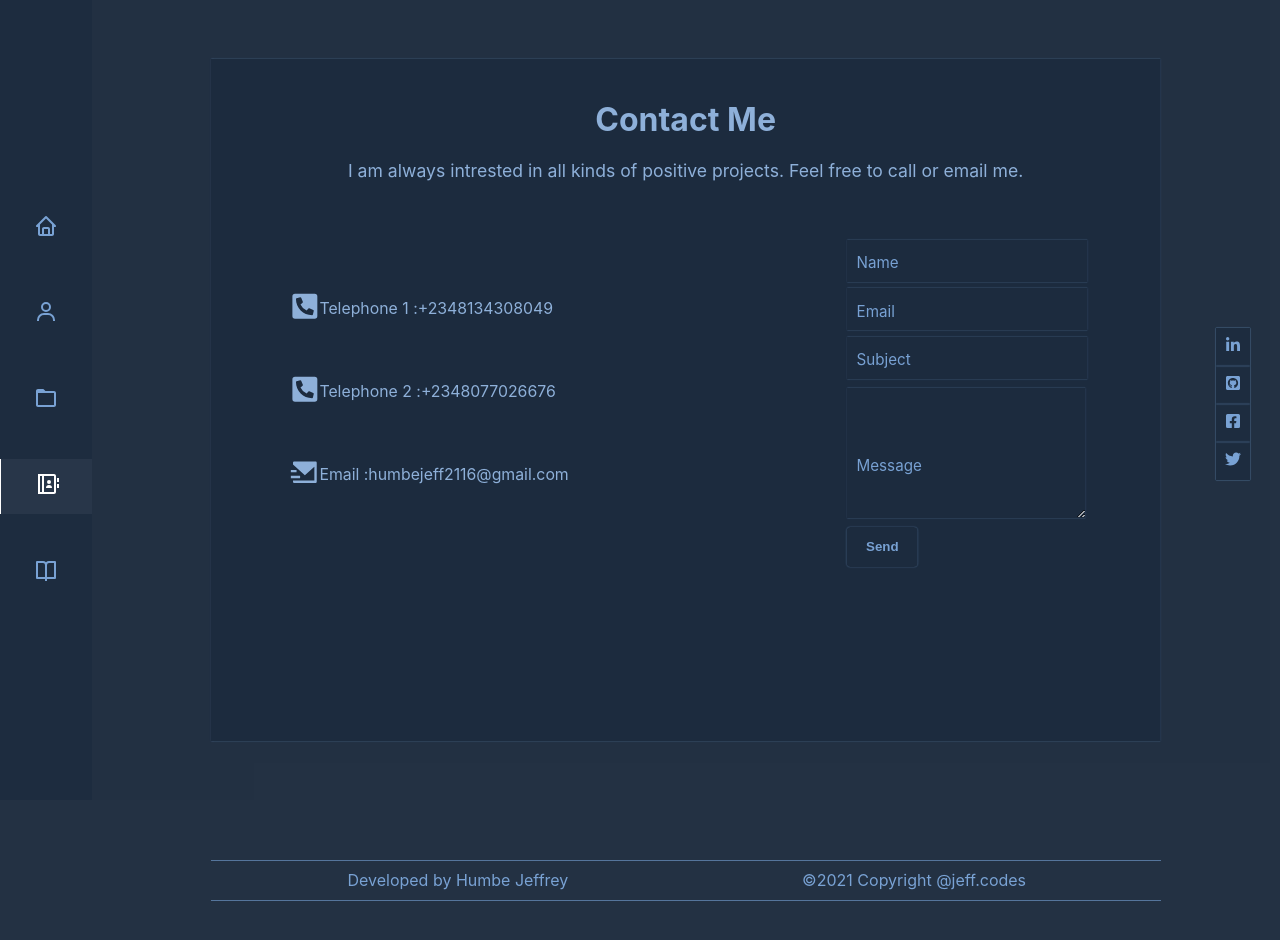
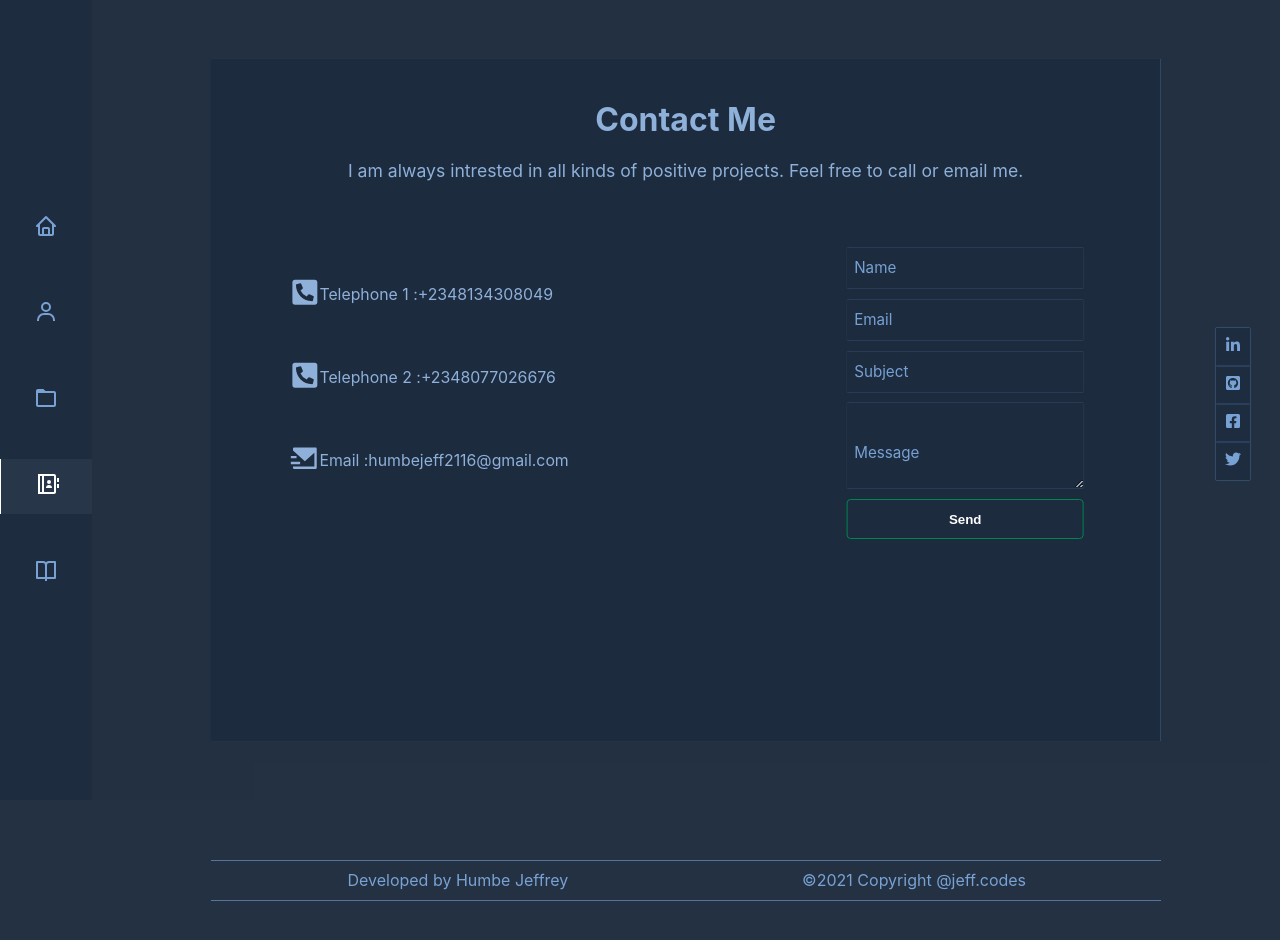
Before and after one commit to humbejeff2116/portfolio-app, a React (Create React App) app: page /contact in a window 1280 px wide. Shown: the top 940 px of the page. Built offline with nearby package versions, Linux system fonts and the light colour scheme.

Commit message:
modified contact component code

```diff
--- a/src/components/contact/Contact.js
+++ b/src/components/contact/Contact.js
@@ -59,7 +59,7 @@ function ContactCard(props) {
         <div className={`contact-bio `}>
             <p className="about-tg">
                 <i> {props.contactIcon} </i>
-                <span>{ props.contactType +" :"}  </span>
+                <span> { props.contactType +" :"} </span>
                 <span className="contact-item"> { props.contactItem } </span>
             </p>
         </div>
@@ -73,6 +73,7 @@ class ContactForm extends React.Component {
             email: '',
             subject: '',
             message: '',
+            errorMessage:'',
             sentMessage: false,
             sendingMessage: false,
             mssgErr: false,
@@ -86,6 +87,12 @@ class ContactForm extends React.Component {
         const  templateId = process.env.REACT_APP_TEMPLATE_ID;
         const serviceId = process.env.REACT_APP_SERVICE_ID;
         e.preventDefault();
+        if (!this.state.name || !this.state.email || !this.state.subject || !this.state.message) {
+            return  this.setState({
+                errorMessage:"Please fill out all form fields",
+                sendingMessage: false
+            });
+        }
         emailjs.sendForm(serviceId, templateId, e.target, userId)
         .then(result => {
             this.setState({
@@ -158,6 +165,9 @@ class ContactForm extends React.Component {
                     </Modal>
                 )
             }
+            <div className="contact-form-error">
+                <span>{this.state.errorMessage || ''}</span>
+            </div>
             <form onSubmit={this.sendEmail}  autoComplete="off" >
                 <div className="contact-form-group">
                     <label>
--- a/src/components/contact/contact.css
+++ b/src/components/contact/contact.css
@@ -1,67 +1,67 @@
 
 .contact-container{
-  display:flex;
+  display: flex;
   flex-direction: column;
-  width:80%;
+  width: 80%;
   margin-left: auto;
   margin-right: auto;
-  box-shadow: 0 0 1.5px #55759c;
-  min-height:70vh;
+  box-shadow: 0 0 0.5px #55759c;
+  min-height: 85vh;
   margin-top: 5%;
   margin-bottom: 5%;
   background-color: #1d2c3f;
 }
 .contact-heading{
   margin-top: 2%;
-  width:100%;
+  width: 100%;
   margin-left: auto;
   margin-right: auto;
-  text-align:center;
+  text-align: center;
 }
 
 .contact-heading h1{
-  text-align:center;
+  text-align: center;
 }
 
 .contact-heading p{
-  font-size:1.1em;
+  font-size: 1.1em;
 }
 
 .contact-panel{
-  width:90%;
+  width: 90%;
   margin-left: auto;
   margin-right: auto;
-  display:flex;
+  display: flex;
   flex-direction: row;
   justify-content: space-around;
 }
 
 .contact-intro{
-  display:flex;
+  display: flex;
   flex-direction: column;
   justify-content: center;
   text-align: center;
   flex-wrap: wrap;
-  width:40%;
+  width: 40%;
   margin-top: 2%;
   align-self: center;
 }
 
 .contact-bio{
-  min-height:7vh;
-  width:80%;
+  min-height: 7vh;
+  width: 80%;
   text-align: center;
   font-size: 0.99rem;
   margin-left: auto;
   margin-right: auto;
-  display:flex;
+  display: flex;
   flex-direction: row;
     border-radius: 4px;
 }
 
 .contact-bio p{
-  display:flex;
-  flex-direction:row;
+  display: flex;
+  flex-direction: row;
   flex-wrap: wrap;
   align-items: center;
 }
@@ -70,53 +70,59 @@
   display: flex;
   flex-direction: column;
   justify-content: space-around;
-  margin:1%;
+  margin: 1%;
 }
 
 .contact-social{
-  width:10%;
-  display:flex;
-  flex-direction:row;
+  width: 10%;
+  display: flex;
+  flex-direction: row;
   justify-content: flex-end;
 }
 
 .contact-form{
-  width:45%;
-  display:flex;
-  flex-direction:column;
+  width: 45%;
+  display: flex;
+  flex-direction: column;
   justify-content: center;
   align-items: center;
   margin-top: 4%;
 }
+.contact-form-error{
+  min-height: 3px;
+  width: 80%;
+  color: rgb(224, 44, 44);
+}
 
 .contact-form form{
-    width:80%;
+  width: 80%;
 }
 
 .contact-form-group{
   position: relative;
   font-size: 0.95em;
   padding-top: 2%;
-  --transition-duration:0.3s;
-  --draw-color:#222;
-  --draw-line-width:2px;
-  --draw-easing:linear;
+  --transition-duration: 0.3s;
+  --draw-color: #222;
+  --draw-line-width: 2px;
+  --draw-easing: linear;
 }
 
 .contact-form-group input{
   appearance: none;
-  -webkit-appearance:none;
+  -webkit-appearance: none;
   -moz-appearance: none;
-    outline:none;
-  width:100%;
-  height:40px;
+  outline: none;
+  width: 97%;
+  height: 40px;
+  padding: 0 0 0 3%;
   font-size: 0.95em;
   font-weight: bold;
-  margin-top:0.8%;
+  margin-top: 3%;
   background-color: #1d2c3f;
   box-shadow: 0 0 1.5px #55759c;
-  border:0;
-  transition:all 0.3s ease;
+  border: 0;
+  transition: all 0.3s ease;
   color: var(--prim-border-color);
   caret-color: aqua;
 }
@@ -127,21 +133,21 @@
 
 .contact-form-group textarea{
   color: var(--prim-border-color);
-  transition:all 0.3s ease;
+  transition: all 0.3s ease;
   appearance: none;
   background-color: #1d2c3f;
   box-shadow: 0 0 1.5px #55759c;
-  border:0;
-  -webkit-appearance:none;
+  border: 0;
+  -webkit-appearance: none;
   -moz-appearance: none;
-  outline:none;
-  width:97%;
-  height:15vh;
-  margin-top:2%;
+  outline: none;
+  width: 97%;
+  height: 80px;
+  margin-top: 3%;
   font-weight: bold;
-  transition:all 0.3s ease;
+  transition: all 0.3s ease;
   caret-color: aqua;
-  padding:2%;
+  padding: 2% 0 0 3%;
 }
 
 .contact-form-group textarea:focus{
@@ -150,8 +156,8 @@
 
 .contact-form-group .placeholder{
   position: absolute;
-  left: 2%;
-  top: calc(60% );
+  left: 1%;
+  top: calc(60%);
   transform: translateY(-50%);
   color: var(--prim-border-color);
   transition:
@@ -162,10 +168,9 @@
 
 .contact-form-group input.not-empty + .placeholder,
 .contact-form-group input:focus + .placeholder{
-  top:19%;
+  top: 23%;
   font-size: 11.5px;
   color: var(--prim-border-color);
-  background:var(--sidenav-bg-primary);
 }
 
 .contact-form-group input.not-empty + .placeholder,
@@ -174,12 +179,12 @@
 }
 
 .contact-form-group input::placeholder{
-  color:#222;
-  transition:all 0.3s ease;
+  color: #222;
+  transition: all 0.3s ease;
 }
 
 .contact-form-group input:focus::placeholder{
-  color:transparent;
+  color: transparent;
 }
 
 .contact-form-group input.not-empty,
@@ -188,16 +193,15 @@
 }
 
 .contact-form-group input + .placeholder{
-  padding:0 5px
+  padding: 0 5px
 }
 
-/* text area */
+
 .contact-form-group textarea.not-empty + .placeholder,
 .contact-form-group textarea:focus + .placeholder{
-  top:6%;
+  top: 15%;
   font-size: 11.5px;
   color: var(--prim-border-color);
-  background:var(--sidenav-bg-primary);
 }
 
 .contact-form-group textarea.not-empty + .placeholder,
@@ -206,12 +210,12 @@
 }
 
 .contact-form-group textarea::placeholder{
-  color:#222;
-  transition:all 0.3s ease;
+  color: #222;
+  transition: all 0.3s ease;
 }
 
 .contact-form-group textarea:focus::placeholder{
-  color:transparent;
+  color: transparent;
 }
 
 .contact-form-group textarea.not-empty,
@@ -220,30 +224,29 @@
 }
 
 .contact-form-group textarea + .placeholder{
-  padding:0 5px
+  padding: 0 5px
 }
 
 .contact-form-bttn{
-  margin-top:2%;
-  width:30%;
+  margin-top: 3%;
+  width: 100%;
 }
 
 .contact-form-bttn button{
-  width:100%;
+  width: 100%;
   height: 40px;
-  box-shadow: 0 0 1.5px #55759c;
-  border:0;
+  border: 1px solid #008751;
   background-color: #1d2c3f;
   border-radius: 4px;
   position: relative;
   font-weight: bold;
-  transition:all 0.2s ease-in-out;
-  color: var(--prim-border-color);
+  transition: all 0.2s ease-in-out;
+  color: #ffffff;
 }
 
 .contact-form-bttn button:hover{
-  cursor:pointer;
-  text-decoration:underline;
+  cursor: pointer;
+  text-decoration: underline;
   background-color: var(--sidenav-bg-primary);
 }
 
@@ -263,11 +266,11 @@
 
 @media only screen and (max-width:966px){
   .contact-container{
-    width:85%;
+    width: 85%;
     margin-left: 4%;
-    margin-right:0;
+    margin-right: 0;
     box-shadow: 0 0 1.5px #55759c;
-    min-height:70vh;
+    min-height: 70vh;
     margin-top: 5%;
     margin-bottom: 5%;
     background-color: #1d2c3f;
@@ -276,17 +279,17 @@
 
 @media only screen and (max-width:840px){
   .contact-intro{
-    width:90%;
+    width: 90%;
   }
 
   .contact-bio{
-    width:95%;
+    width: 95%;
   }
 }
 
 @media only screen and (max-width:744px){
   .contact-intro{
-    width:90%;
+    width: 90%;
   }
 
   .contact-bio p{
@@ -302,7 +305,7 @@
 
 @media only screen and (max-width:632px){
   .contact-intro{
-    width:90%;
+    width: 90%;
   }
 
   .contact-bio p{
@@ -318,7 +321,7 @@
 
 @media only screen and (max-width:600px){
   .contact-container{
-    width:90%;
+    width: 90%;
   }
 
   .contact-panel{
@@ -326,21 +329,24 @@
   }
 
   .contact-intro{
-    width:80%;
+    width: 80%;
   }
 
   .contact-bio {
-    width:80%;
+    width: 80%;
   }
 
   .contact-bio p{
-    display:flex;
+    display: flex;
     flex-direction: column;
   }
 
   .contact-form{
-    width:100%;
+    width: 100%;
     margin-bottom: 5%;
+  }
+  .contact-form-error{
+   text-align: center;
   }
 
 }
--- a/src/components/index/indexMod.css
+++ b/src/components/index/indexMod.css
@@ -50,6 +50,7 @@
   margin-left: auto;
   margin-right: auto;
   border:1px solid #008751;
+  border-radius: 4px;
   background-color: #1d2c3f;
   color:#ffffff;
   font-size:0.9em;
```
